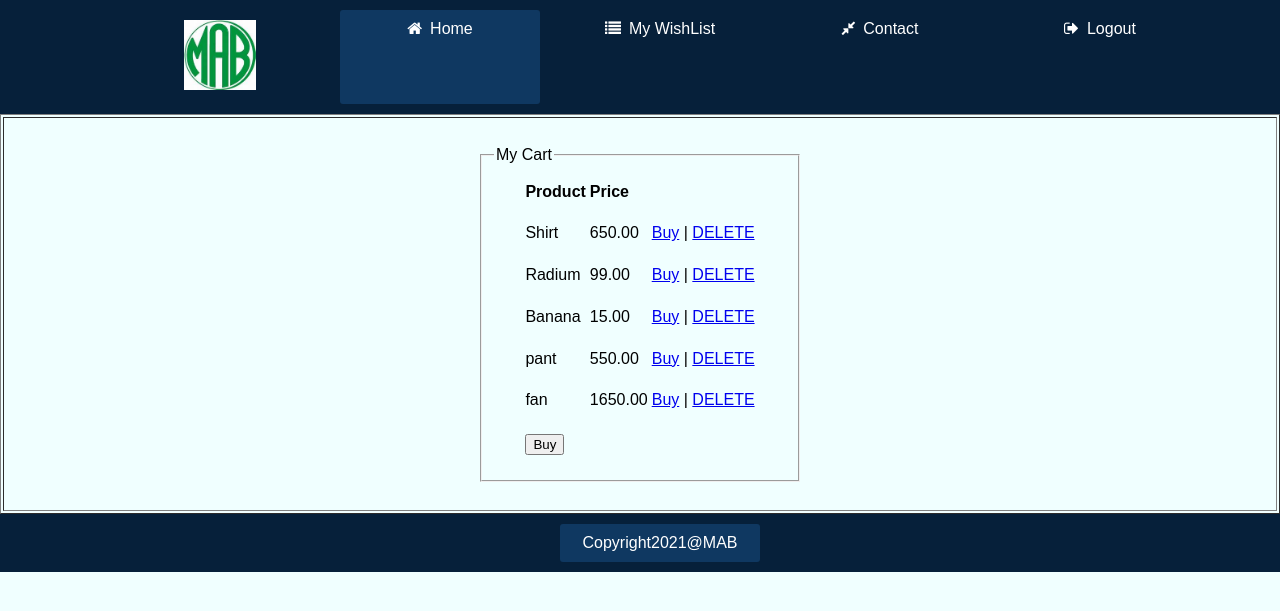
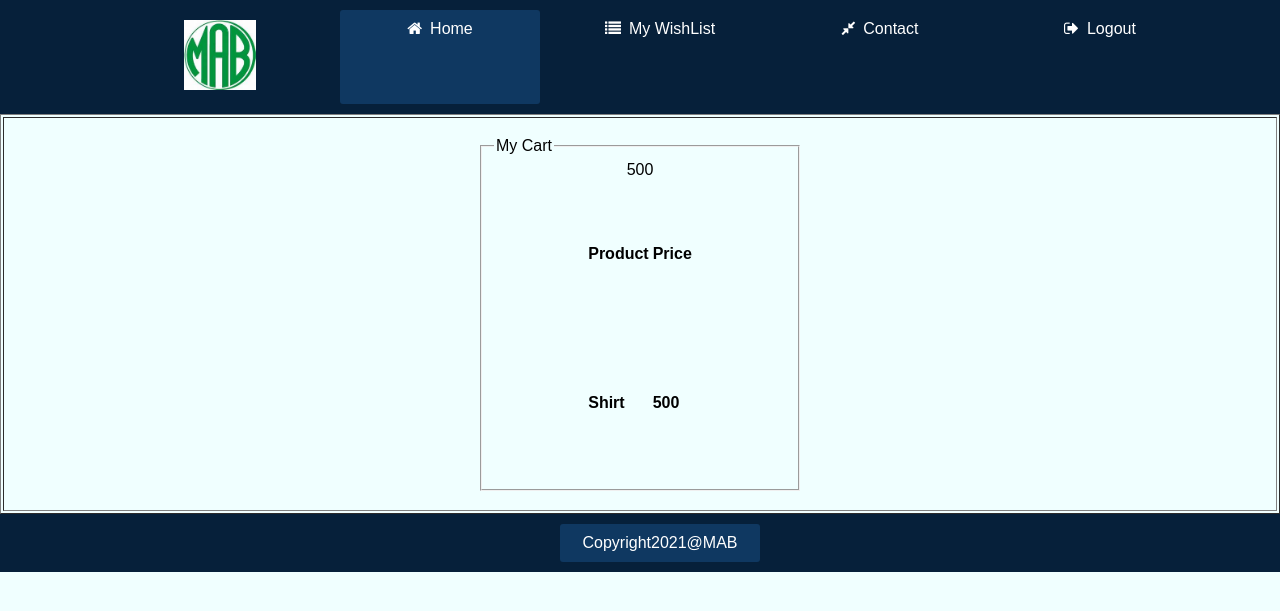
Before and after one commit to shiamabdullah/verve, a PHP site: page /view/cartCus.php in a window 1280 px wide. Shown: the top 611 px of the page. Run offline with PHP 8.4, Linux system fonts and the light colour scheme; the visitor is signed in with stand-in values (Sample User, id 1); data comes from the database, SQL or seed files in the repository; tables that the repository leaves empty or names only in its code hold one stand-in row (values such as "Sample post").

Commit message:
add cart done ajax

```diff
--- a/js/homeeCus.js
+++ b/js/homeeCus.js
@@ -9,7 +9,7 @@ function addToCart(username,productId){
         ,
         success: function (data) {
             if(data){
-                alert(data);
+                alert("Product Added to Cart!!!");
             }
             else{
                 alert("Something went wrong!!!");
--- a/model/userModel.php
+++ b/model/userModel.php
@@ -1,6 +1,5 @@
 <?php
   require_once('db.php');
-
   function addToCart($username,$pid){
     $conn=getConnection();
     $sql="insert into cart values('', '$username', '$pid')";
@@ -61,9 +60,11 @@
 
     function updateUser($user){
       $conn = getConnection();
-      $sql = "UPDATE 'user' SET name='{$user['username']}', email='{$user['email']}', dob='{$user['dob']} where name='$username''";;
+      $sql = "update user SET name='{$user['username']}', email='{$user['email']}', dob='{$user['dob']}' where name='{$_SESSION['username']}'";;
       $result=mysqli_query($conn, $sql);
+      //echo $sql;
       if($result){
+        $_SESSION['username'] = $user['username'];
         return true;
       }else{
         return false;
--- a/view/cartCus.php
+++ b/view/cartCus.php
@@ -1,6 +1,7 @@
 <?php
 	session_start();
 	if(isset($_SESSION['flag'])){
+        require_once('../model/userModel.php');
 ?>
 <!DOCTYPE html>
 <html lang="en">
@@ -52,51 +53,29 @@
                     <td><b>Product</b></td>
 			        <td><b>Price</b></td>
                     </tr>
-                    <r>
-                    <td>Shirt</td>
-                    <td>650.00</td>
-                    <td>
-                    <a href="edit.php?id=1"> Buy</a> |
-                    <a href="delete.php?id=1"> DELETE</a>
-                    </td>
-                    </tr>
-                    <tr>
-                    <td>Radium</td>
-                    <td>99.00</td>
-                    <td>
-                    <a href="edit.php?id=1"> Buy</a> |
-                    <a href="delete.php?id=1"> DELETE</a>
-                    </td>
-                    </tr>
-                    <tr>
-                    <td>Banana</td>
-                    <td>15.00</td>
-                    <td>
-                    <a href="edit.php?id=1"> Buy</a> |
-                    <a href="delete.php?id=1"> DELETE</a>
-                    </td>
-                    </tr>
-                    <tr>
-                    <td>pant</td>
-                    <td>550.00</td>
-                    <td>
-                    <a href="edit.php?id=1"> Buy</a> |
-                    <a href="delete.php?id=1"> DELETE</a>
-                    </td>
-                    </tr>
-                    <tr>
-                    <td>fan</td>
-                    <td>1650.00</td>
-                    <td>
-                    <a href="edit.php?id=1"> Buy</a> |
-                    <a href="delete.php?id=1"> DELETE</a>
-                    </td>
-                    </tr>
-                    <tr>
-                    <td>
-                    <input type="submit" name="submit" value="Buy">
-                    </td>
-                    </tr>
+                    <?php
+                        $conn=getConnection();
+                        $sql = "select p.productName as productName,p.sellingPrice as sellingPrice FROM cart as c, products as p where c.productId = p.pid && c.username = '{$_SESSION['username']}'";
+                        $result = mysqli_query($conn, $sql);
+                        $num=mysqli_num_rows($result);
+                        if($num > 0)
+                        {
+                            $total = 0;
+                            while($product=mysqli_fetch_array($result))
+                                {
+                                    $total += $product['sellingPrice'];
+                                ?>
+
+                                <tr>
+                                    <td><b><?php echo $product['productName']; ?></b></td>
+                                    <td><b><?php echo $product['sellingPrice'];?></b></td>
+                                </tr>
+
+                                <?php
+                        }
+                        echo $total;
+                    }
+                        ?>
                     </table>
                 </fieldset>
             </form>
```
Also changed, not shown: controller/editCheckCus.php (+7 -6 lines).
